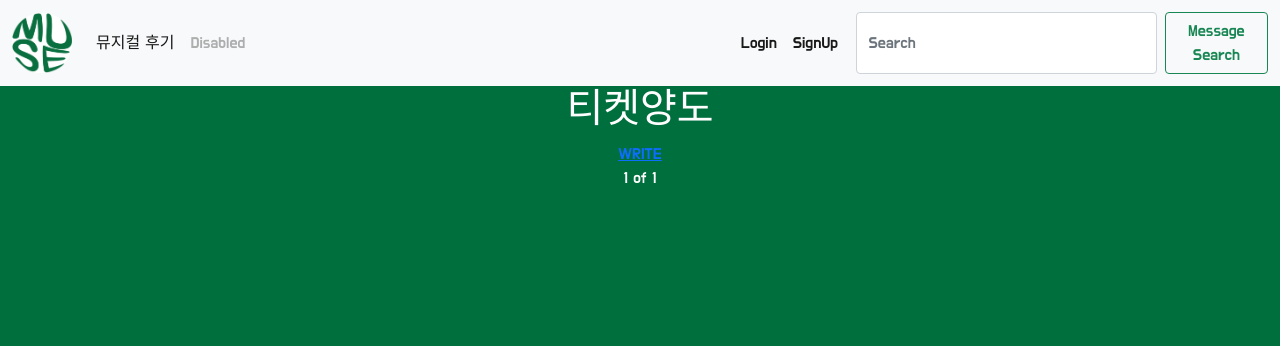
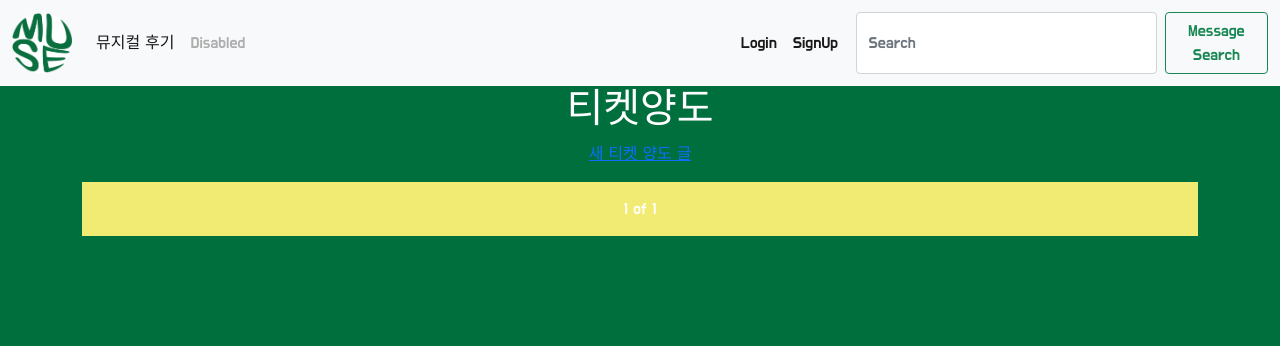
Before and after one commit to hildakim/muse, a Django app: page /ticket/ in a window 1280 px wide. Shown: the top 346 px of the page. Run offline with Django 3.2, Linux system fonts and the light colour scheme; data that the repository does not hold is empty.

Commit message:
upload css ticket

```diff
--- a/ticket/templates/ticket_home.html
+++ b/ticket/templates/ticket_home.html
@@ -3,51 +3,65 @@
 
 <head>
     <Style>
-
+        .footer {
+            position: static;
+            left: 0;
+            bottom: 0;
+            width: 100%;
+            padding: 15px 0;
+            text-align: center;
+            color: white;
+            background: #F1EB73;
+        }
+        h2,h5,p,small{
+            color: black;
+        }
+        .card-deck {
+            background: #F1EB73;
+        }
     </Style>
 </head>
 
-<body>
+    <h1>티켓양도</h1>
+    <a href="{% url 'ticket:ticket_new' %}" id="go_new">새 티켓 양도 글</a>
+
     <div class="container">
-        <h1>티켓양도</h1>
-        <a href="{% url 'ticket:ticket_new' %}" id="go_new">WRITE</a>
+        <div class="card-deck mb-3 text-center">
+            {% for content in posts %}
+            <div class="card mb-3 shadow-sm">
+            <div class="card-header">
+                <h2>{{content.ticket}}</h2>
+            </div>
 
-        <div class="body">
-            {% for content in posts %}
-            <div class="content">
-                <h2>{{content.ticket}}</h2>
-
+            <div class="card-body">
                 {% if content.image %}
                     <p class = "image"><img src="{{content.image_thumbnail.url}}" height="200" width="400"></p>
                 {% endif %}
 
-                <div class="sub">
-                    <b>{{content.ticket}}</b><br>
-                    by. {{content.writer}}<br>
-                    <br>{{content.summary | linebreaks}}
 
-                    <a id="more" href="{% url 'ticket:ticket_detail' content.id %}"> 자세히보기</a>
+                <h5 class="card-title"><b>{{content.ticket}}</b></h5>
+                <br>
+                <small class="card-title">by. {{content.writer}}</small><br>
+                <p class="card-text"></p>{{content.summary | linebreaks}}</p>
+
+                <a href="{% url 'ticket:ticket_detail' content.id %}" id="more">자세히보기</a>
+            </div>
+            {% endfor %}
         </div>
     </div>
-            {% endfor %}
 
     <div class="footer">
         {% if posts.has_previous %}
             <a href="?page=1">1</a>
             <a href="?page={{posts.previous_page_number}}">◀</a>
         {% endif %}
-
         <span>{{posts.number}}</span>
         <span>of</span>
         <span>{{posts.paginator.num_pages}}</span>
-
         {%if posts.has_next%}
             <a href="?page={{posts.next_page_number}}">▶</a>
             <a href="?page={{posts.paginator.num_pages}}">{{posts.paginator.num_pages}}</a>
         {% endif %}
     </div>
 
-        </div>
-    </div>
-</body>
 {% endblock %}
```
Also changed, not shown: ticket/templates/ticket_edit.html (+22 -0 lines), ticket/templates/ticket_new.html (+22 -0 lines), ticket/templates/ticket_detail.html (line endings or trailing spaces). Lines whose indentation alone changed are shown as unchanged.
